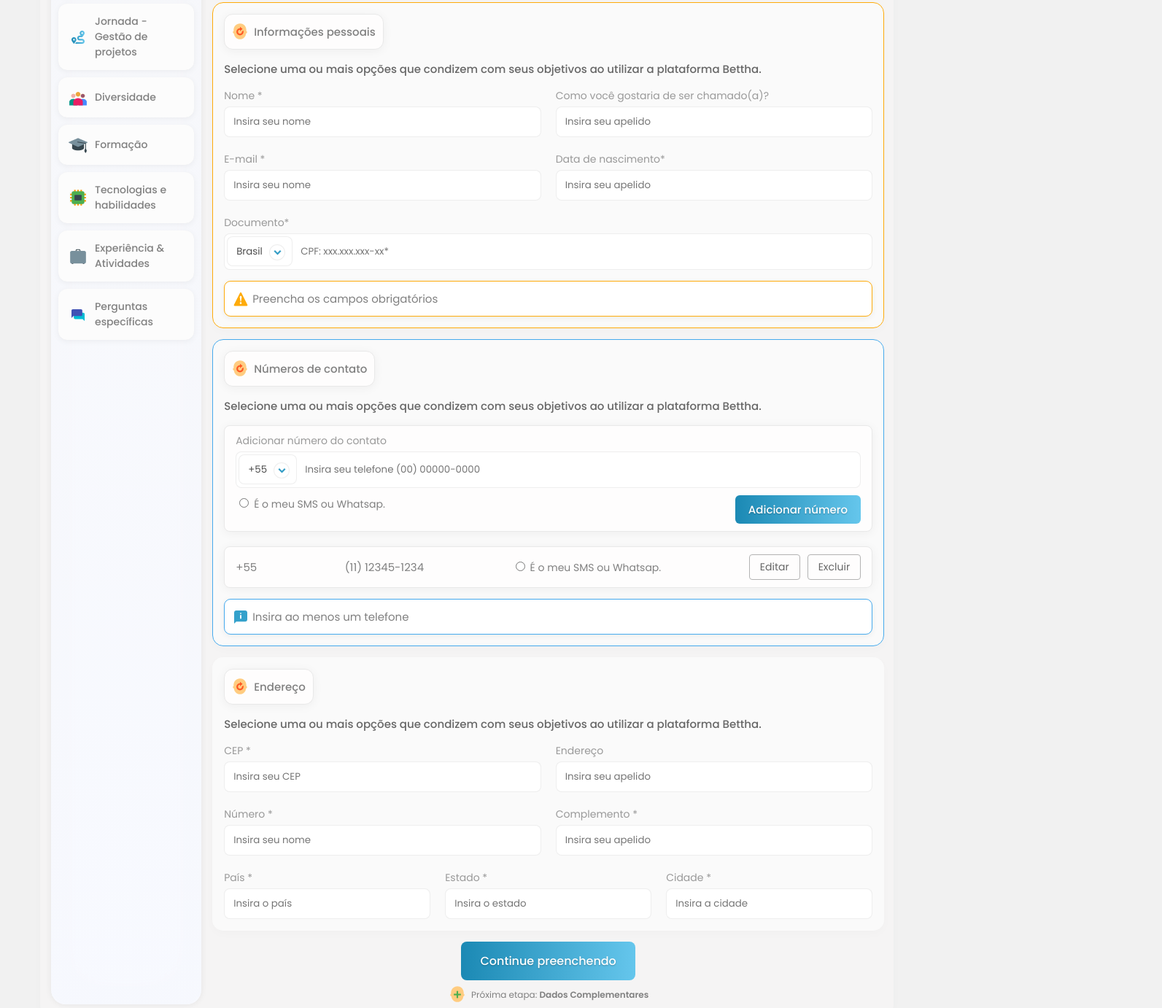
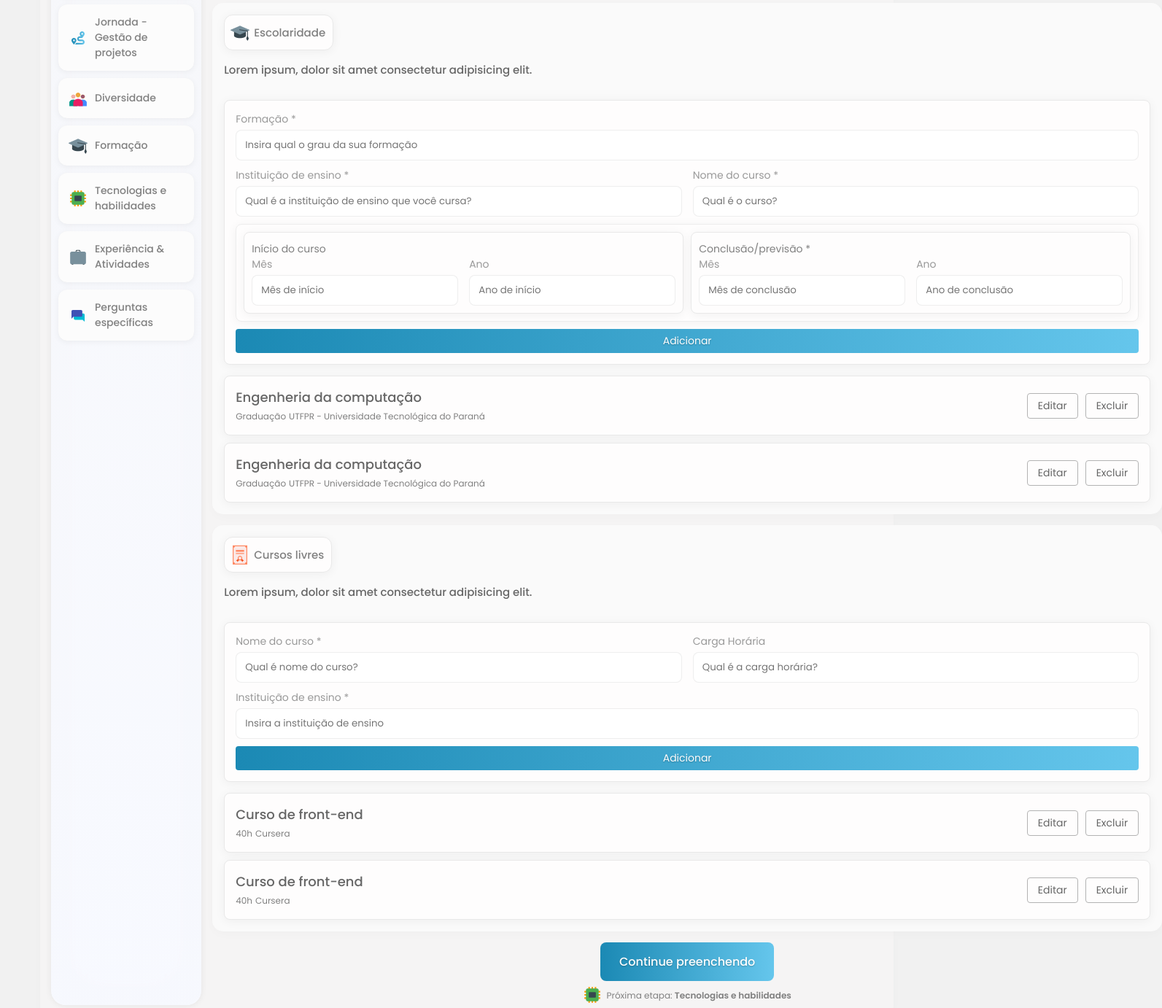
Before and after one commit to ian-porrat/complemento_cadastro, a plain HTML site: page index.html in a window 1280 px wide. Shown: the part 359-1741 px from the top of the page at 73% size, 1593 px wide, since content can reach past the window. Drawn offline with nearby package versions, Linux system fonts and the light colour scheme.

Commit message:
Formação

```diff
--- a/modules/formacao.html
+++ b/modules/formacao.html
@@ -0,0 +1,195 @@
+<header class="main-content-header">
+    <img class="main-content-header_icon" src="assets/icons/cursos.svg" alt="">
+    <h2 class="h1">
+        Formação
+    </h2>
+</header>
+<div class="main-content-body">
+    <!-- Escolaridade -->
+    <section id="escolaridade" class="main-content-section">
+        <header>
+            <div class="main-content-label">
+                <img class="main-content-label_icon" src="assets/icons/formacao.svg" alt="">
+                Escolaridade
+            </div>
+            <div>
+                <p>
+                    Lorem ipsum, dolor sit amet consectetur adipisicing elit.
+                </p>
+            </div>
+        </header>
+        <div class="input-card input-card-flex-column">
+            <!-- Formação -->
+            <div class="input-group">
+                <div class="input-wrapper">
+                    <label for="">Formação *</label>
+                    <input type="text" placeholder="Insira qual o grau da sua formação">
+                </div>
+            </div>
+            <!-- Instituição + nome do curso -->
+            <div class="input-group">
+                <div class="input-wrapper">
+                    <label for="">Instituição de ensino *</label>
+                    <input type="text" placeholder="Qual é a instituição de ensino que você cursa?">
+                </div>
+                <div class="input-wrapper">
+                    <label for="">Nome do curso *</label>
+                    <input type="text" placeholder="Qual é o curso?">
+                </div>
+            </div>
+            <div class="input-card input-card-flex-row">
+                <div class="input-card">
+                    <label for="">Início do curso</label>
+                    <!-- Instituição + nome do curso -->
+                    <div class="input-group">
+                        <div class="input-wrapper">
+                            <label for="">Mês</label>
+                            <input type="text" placeholder="Mês de início">
+                        </div>
+                        <div class="input-wrapper">
+                            <label for="">Ano</label>
+                            <input type="text" placeholder="Ano de início">
+                        </div>
+                    </div>
+                </div>
+                <div class="input-card">
+                    <label for="">Conclusão/previsão *</label>
+                    <!-- Instituição + nome do curso -->
+                    <div class="input-group">
+                        <div class="input-wrapper">
+                            <label for="">Mês</label>
+                            <input type="text" placeholder="Mês de conclusão">
+                        </div>
+                        <div class="input-wrapper">
+                            <label for="">Ano</label>
+                            <input type="text" placeholder="Ano de conclusão">
+                        </div>
+                    </div>
+                </div>
+            </div>
+            <button class="btn btn-fluid btn-primary btn-sm">
+                Adicionar
+            </button>
+        </div>
+        <div class="input-card-deck">
+            <!-- Card Item -->
+            <div class="input-card input-card-phone">
+                <div>
+                    <h4 class="my-0 h5">Engenheria da computação</h4>
+                    <small>Graduação</small>
+                    <small>UTFPR - Universidade  Tecnológica do Paraná</small>
+
+                </div>
+                <div class="btn-group btn-group-inline">
+                    <button class="btn btn-outlined btn-sm">
+                        Editar
+                    </button>
+                    <button class="btn btn-outlined btn-sm">
+                        Excluir
+                    </button>
+                </div>
+            </div>
+            <!-- Card Item -->
+            <div class="input-card input-card-phone">
+                <div>
+                    <h4 class="my-0 h5">Engenheria da computação</h4>
+                    <small>Graduação</small>
+                    <small>UTFPR - Universidade  Tecnológica do Paraná</small>
+
+                </div>
+                <div class="btn-group btn-group-inline">
+                    <button class="btn btn-outlined btn-sm">
+                        Editar
+                    </button>
+                    <button class="btn btn-outlined btn-sm">
+                        Excluir
+                    </button>
+                </div>
+            </div>
+        </div>
+    </section>
+    <!-- Cursos livres -->
+    <section id="cursos_livres" class="main-content-section">
+        <header>
+            <div class="main-content-label">
+                <img class="main-content-label_icon" src="assets/icons/cursos-livres.svg" alt="">
+                Cursos livres
+            </div>
+            <div>
+                <p>
+                    Lorem ipsum, dolor sit amet consectetur adipisicing elit.
+                </p>
+            </div>
+        </header>
+        <div class="input-card input-card-flex-column">
+            <!-- Instituição + nome do curso -->
+            <div class="input-group">
+                <div class="input-wrapper">
+                    <label for="">Nome do curso *</label>
+                    <input type="text" placeholder="Qual é nome do curso?">
+                </div>
+                <div class="input-wrapper">
+                    <label for="">Carga Horária</label>
+                    <input type="text" placeholder="Qual é a carga horária?">
+                </div>
+            </div>
+            <!-- Formação -->
+            <div class="input-group">
+                <div class="input-wrapper">
+                    <label for="">Instituição de ensino *</label>
+                    <input type="text" placeholder="Insira a instituição de ensino">
+                </div>
+            </div>
+            <button class="btn btn-fluid btn-primary btn-sm">
+                Adicionar
+            </button>
+        </div>
+        <div class="input-card-deck">
+            <!-- Card Item -->
+            <div class="input-card input-card-phone">
+                <div>
+                    <h4 class="my-0 h5">Curso de front-end</h4>
+                    <small>40h</small>
+                    <small>Cursera</small>
+
+                </div>
+                <div class="btn-group btn-group-inline">
+                    <button class="btn btn-outlined btn-sm">
+                        Editar
+                    </button>
+                    <button class="btn btn-outlined btn-sm">
+                        Excluir
+                    </button>
+                </div>
+            </div>
+            <!-- Card Item -->
+            <div class="input-card input-card-phone">
+                <div>
+                    <h4 class="my-0 h5">Curso de front-end</h4>
+                    <small>40h</small>
+                    <small>Cursera</small>
+
+                </div>
+                <div class="btn-group btn-group-inline">
+                    <button class="btn btn-outlined btn-sm">
+                        Editar
+                    </button>
+                    <button class="btn btn-outlined btn-sm">
+                        Excluir
+                    </button>
+                </div>
+            </div>
+        </div>
+    </section>
+
+
+</div>
+<footer class="main-content-footer">
+    <button class="btn btn-lg btn-primary">
+        Continue preenchendo
+    </button>
+    <div class="main-content-footer-info">
+        <img src="assets/icons/hardskills.svg" alt="">
+        <small>Próxima etapa: <strong>Tecnologias e habilidades</strong></small>
+    </div>
+</footer>
--- a/modules/mainnav.html
+++ b/modules/mainnav.html
@@ -116,7 +116,7 @@
 <script>
 $(document).ready(function(){
     // $.get("modules/objetivos_e_interesses.html", function (data) {
-    $.get("modules/dados_basicos.html", function (data) {
+    $.get("modules/formacao.html", function (data) {
             $(".main-content").empty().prepend(data);
         });
 
--- a/scss/base/_default.scss
+++ b/scss/base/_default.scss
@@ -366,9 +366,12 @@ label {
             flex-direction: column;
         }
         .main-content-section {
+            gap: 15px;
             padding: 15px;
+            display: flex;
             border-radius: 15px;
             background: #fafafa;
+            flex-direction: column;
             backdrop-filter: blur(35px);
             border: 1.5px solid transparent;
             box-shadow: 0px 4px 14px rgba(0, 0, 0, 0.02);
@@ -452,6 +455,7 @@ label {
     }
 }
 .btn {
+    gap: 5px;
     display: flex;
     cursor: pointer;
     align-items: center;
@@ -482,6 +486,10 @@ label {
         border-radius: 8px;
     }
 
+    // Fluid
+    &.btn-fluid {
+        width: 100%;
+    }
     // Style
     &.btn-primary {
         border: none;
--- a/scss/base/_fonts.scss
+++ b/scss/base/_fonts.scss
@@ -5,6 +5,7 @@ body {
 }
 h1, .h1 ,h2, .h2 ,h3, .h3 ,h4, .h4 ,h5, .h5, h6, .h6 {
     font-weight: 700;
+    color: $neutral-600;
 }
 
 h1, .h1 {
@@ -12,20 +13,24 @@ h1, .h1 {
     font-weight: 500;
 }
 h2, .h2 {
-
+    font-size: 28px;
+    font-weight: 500;
 }
 h3, .h3 {
-
+    font-size: 24px;
+    font-weight: 500;
 }
 h4, .h4 {
-
+    font-size: 21px;
+    font-weight: 500;
 }
 h5, .h5 {
+    font-size: 18px;
+    font-weight: 500;
+}
+h6, .h6 {
     font-size: 16px;
     font-weight: 600;
-}
-h6, .h6 {
-
 }
 
 small, .small {
--- a/scss/base/_form.scss
+++ b/scss/base/_form.scss
@@ -1,8 +1,14 @@
 .input-card-deck {
-    margin-top: 20px;
+    gap: 10px;
+    display: flex;
+    flex-direction: column;
+    > * {
+        width: 100%;
+    }
 }
 .input-card {
-    padding: 10px 15px;
+    gap: 10px;
+    padding: 15px;
     border-radius: 8px;
     background: #FEFDFD;
     border: 1px solid #E9E9E9;
@@ -12,15 +18,40 @@
         display: flex;
         align-items: center;
         justify-content: space-between;
+        @media (max-width: $viewport-tablet) { align-items: flex-start; flex-direction: column; }
+    }
+    &.input-card-flex-column {
+        display: flex;
+        flex-direction: column;
+        > * {
+            width: 100%;
+        }
+    }
+    &.input-card-flex-row {
+        display: flex;
+        flex-direction: row;
+        > * {
+            width: 100%;
+        }
+        @media (max-width: $viewport-tablet) { flex-direction: column; }
+    }
+    & > .input-card {
+        padding: 10px;
+        background: transparent;
+        border: 1px solid #EDEDED;
+        & > .input-card {
+            background: #FEFDFD;
+            border: 1px solid #E9E9E9;
+        }
     }
 }
 .input-group {
-    gap: 20px;
+    gap: 15px;
     display: flex;
     @media (max-width: $viewport-tablet) { flex-direction: column; }
-    & + .input-group {
-        margin-top: 20px;
-    }
+    // & + .input-group {
+        // margin-top: 20px;
+    // }
 }
 .input-wrapper {
     gap: 4px;
--- a/scss/base/_utilities.scss
+++ b/scss/base/_utilities.scss
@@ -12,3 +12,8 @@ $sides: (top, bottom, left, right); // Leave this variable alone
     }
   }
 }
+
+.my-0 {
+  margin-top: 0;
+  margin-bottom: 0;
+}
```
Also changed, not shown: scss/main.css, 1 other file.
